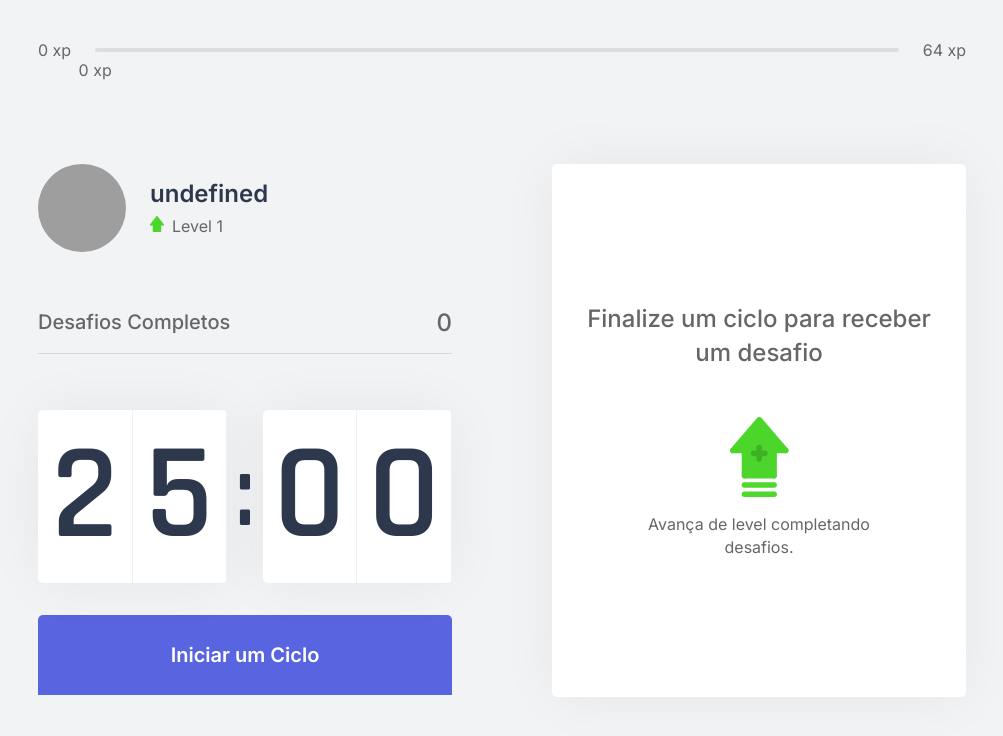
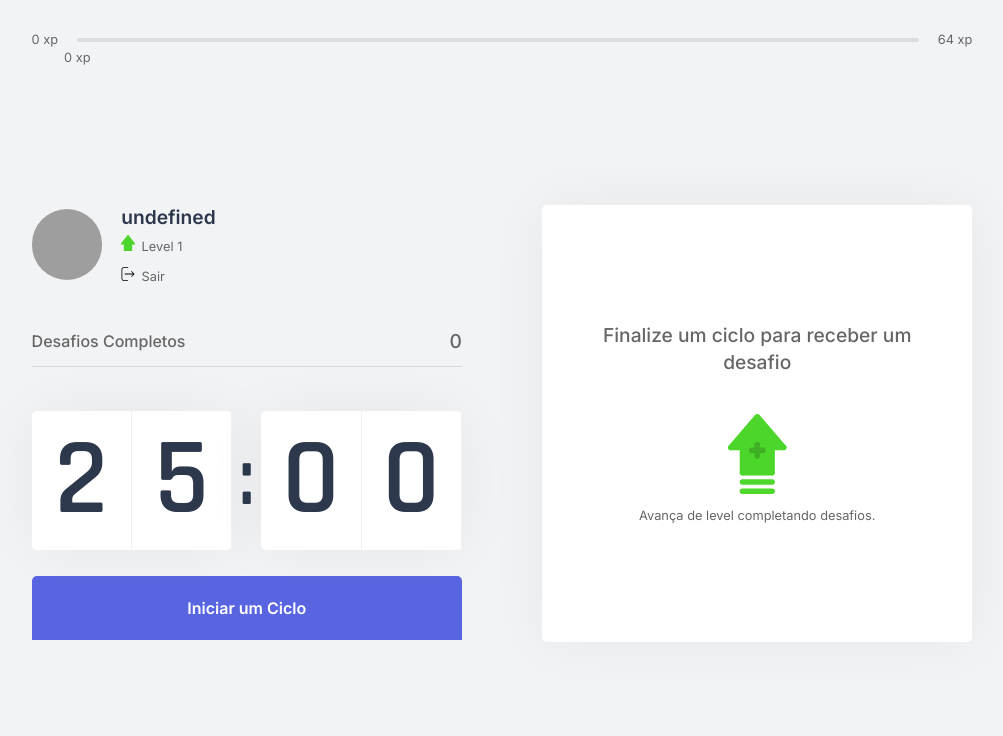
Before and after one commit to thalesmacena/moveit, a Next.js app: page /moveit in a window 1280 px wide. Shown: the top 736 px of the page, without its empty margins (138-1141 px from the left). Built offline with nearby package versions, Linux system fonts and the light colour scheme; grey boxes are pictures that could not be loaded.

Commit message:
Create Logout button and fix one time login

```diff
--- /dev/null
+++ b/src/components/LogoutButton.tsx
@@ -0,0 +1,44 @@
+import Cookies from 'js-cookie';
+import { useRouter } from 'next/router';
+import { useState } from 'react';
+import styles from '../styles/components/LogoutButton.module.css';
+
+export const LogoutButton = () => {
+  const [isFocus, setIsFocus] = useState(false);
+
+  const router = useRouter();
+
+  const handleLogout = () => {
+    Cookies.remove('username');
+    Cookies.remove('avatar');
+    router.push('/');
+  };
+
+  const handleEnter = () => {
+    setIsFocus(true);
+  };
+
+  const handleLeave = () => {
+    setIsFocus(false);
+  };
+
+  return (
+    <div className={styles.logoutButtonContainer}>
+      <button
+        onMouseEnter={() => handleEnter()}
+        onMouseLeave={() => handleLeave()}
+        onClick={() => handleLogout()}
+        type="button"
+      >
+        <p>
+          {isFocus ? (
+            <img src="/icons/logout-focus.svg" alt="Sair" />
+          ) : (
+            <img src="/icons/logout.svg" alt="Sair" />
+          )}
+          Sair
+        </p>
+      </button>
+    </div>
+  );
+};
--- a/src/components/Profile.tsx
+++ b/src/components/Profile.tsx
@@ -2,6 +2,7 @@ import { useContext } from 'react';
 import { ChallengesContext } from '../contexts/ChallengesContext';
 import { ProfileContext } from '../contexts/ProfileContext';
 import styles from '../styles/components/Profile.module.css';
+import { LogoutButton } from './LogoutButton';
 
 export const Profile = () => {
   const { level } = useContext(ChallengesContext);
@@ -16,6 +17,7 @@ export const Profile = () => {
           <img src="icons/level.svg" alt="Level" />
           Level {level}
         </p>
+        <LogoutButton />
       </div>
     </div>
   );
--- /dev/null
+++ b/src/styles/components/LogoutButton.module.css
@@ -0,0 +1,27 @@
+.logoutButtonContainer {
+  font-size: 1rem;
+  margin-top: 0.5rem;
+}
+
+.logoutButtonContainer p {
+  color: var(--color-text);
+}
+
+.logoutButtonContainer:hover {
+  font-size: 1rem;
+  margin-top: 0.5rem;
+}
+
+.logoutButtonContainer button {
+  border: none;
+  cursor: pointer;
+  background-color: transparent;
+}
+
+.logoutButtonContainer img {
+  margin-right: 0.5rem;
+}
+
+.logoutButtonContainer img:hover {
+  fill: white;
+}
--- a/src/styles/components/Profile.module.css
+++ b/src/styles/components/Profile.module.css
@@ -9,7 +9,7 @@
   border-radius: 50%;
 }
 
-.profileContainer div {
+.profileContainer > div {
   margin-left: 1.5rem;
 }
 
--- a/src/styles/global.css
+++ b/src/styles/global.css
@@ -10,7 +10,7 @@
   --color-blue: #5965e0;
   --color-blue-dark: #4953b8;
   --color-blue-twitter: #2aa9e0;
-  font-size: 100%;
+  font-size: 80%;
 }
 
 /* Reseta o css */
```
Also changed, not shown: src/pages/index.tsx (+9 -0 lines), public/icons/logout-focus.svg (added), public/icons/logout.svg (added).
